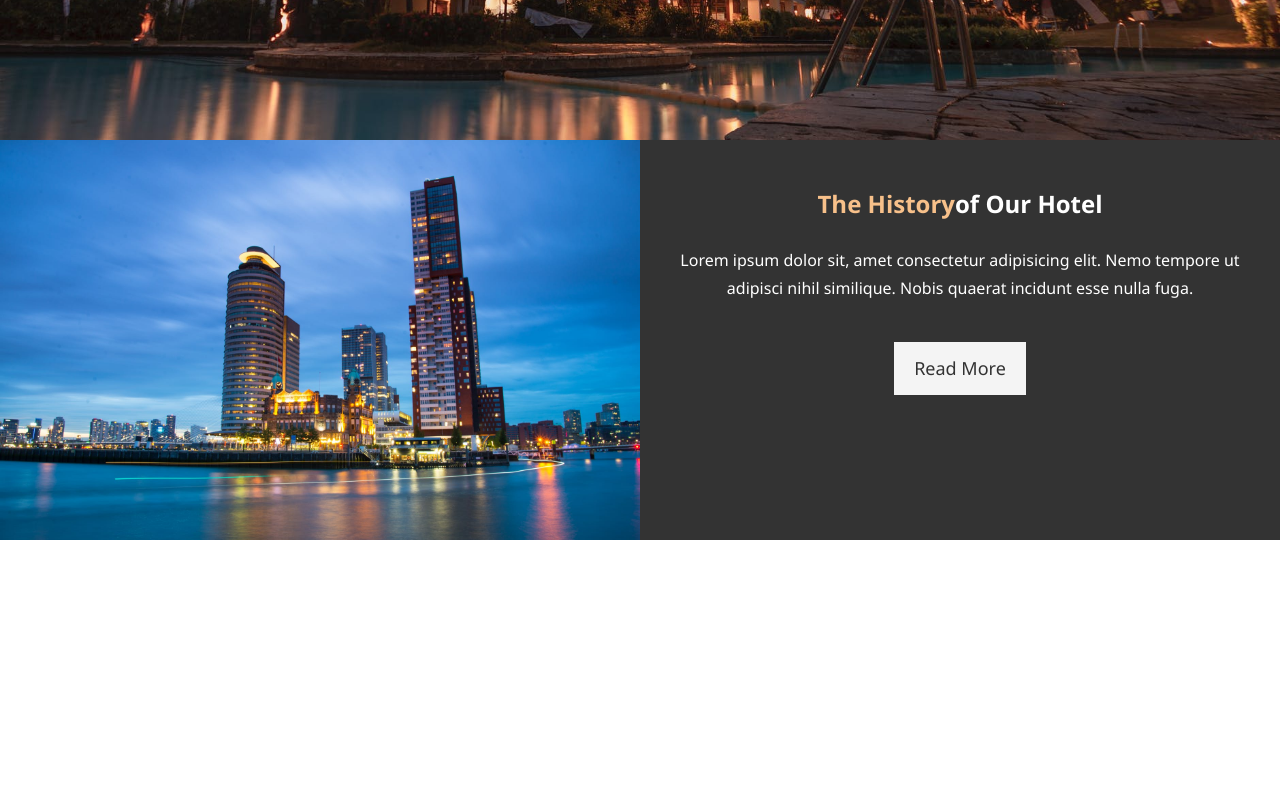
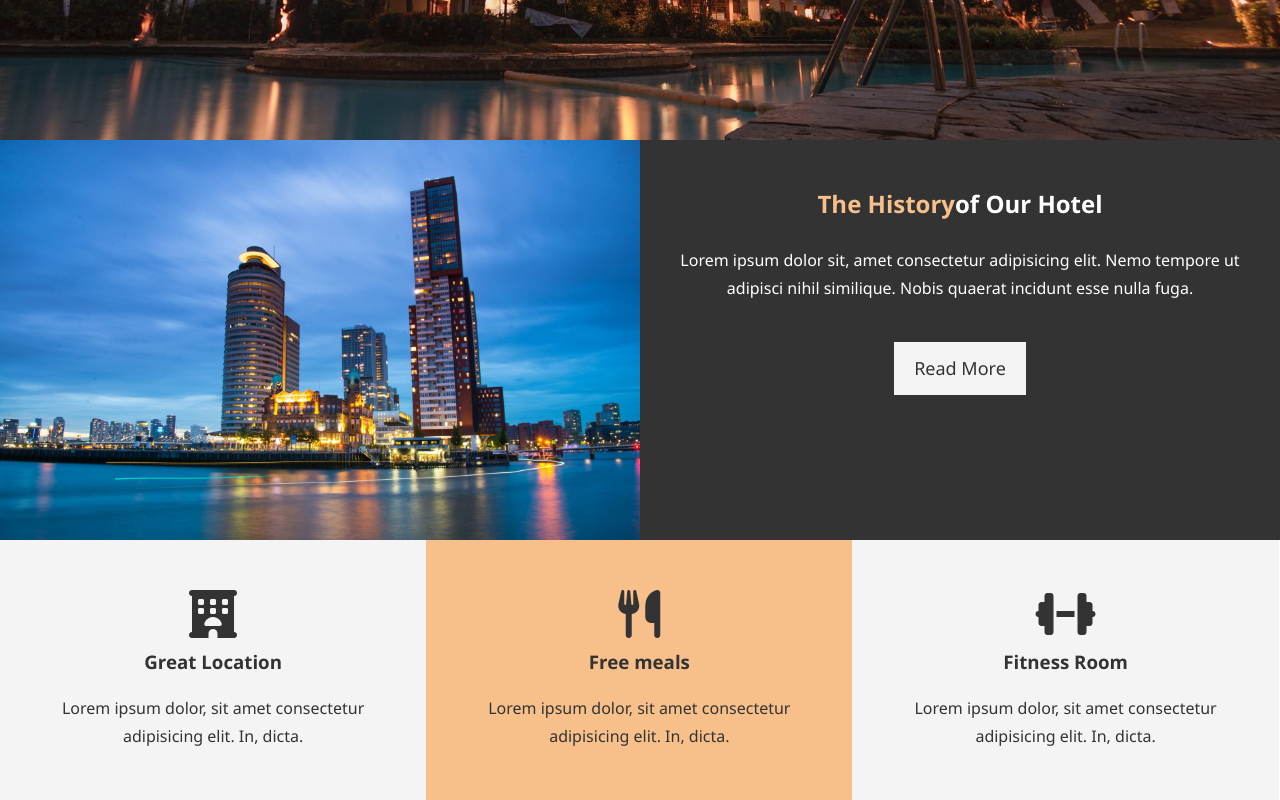
Before and after one commit to neha01995/Hotel_Management, a plain HTML site: page img/index.html in a window 1280 px wide. Shown: the part 527-1327 px from the top of the page. Before the commit the page ends 1067 px from the top, so only its background shows below. Drawn offline with Linux system fonts and the light colour scheme.

Commit message:
added features successfuuly

```diff
--- a/img/css/style.css
+++ b/img/css/style.css
@@ -136,8 +136,8 @@ p{
 }
 
 .bg-primary{
-    background: #333;
-    color: #f7c08a;
+    color: #333;
+    background: #f7c08a;
 }
 #home-info{
     height:400px;
@@ -167,3 +167,16 @@ p{
 #home-info .info-content p{
     padding-bottom: 30px;
 }
+
+/* Features section*/
+.box{
+    float: left;
+    width:33.3%;
+    padding: 50px;
+    text-align: center;
+
+}
+
+.box i{
+    margin-bottom: 10px;
+}
--- a/img/index.html
+++ b/img/index.html
@@ -50,7 +50,23 @@
 
     </section>
 
-
+    <section id="features">
+        <div class="box bg-light">
+            <i class="fas fa-hotel fa-3x"></i>
+            <h3>Great Location</h3>
+            Lorem ipsum dolor, sit amet consectetur adipisicing elit. In, dicta.
+        </div>
+        <div class="box bg-primary">
+            <i class="fas fa-utensils fa-3x"></i>
+            <h3>Free meals</h3>
+            Lorem ipsum dolor, sit amet consectetur adipisicing elit. In, dicta.
+        </div>
+        <div class="box bg-light">
+            <i class="fas fa-dumbbell fa-3x"></i>
+            <h3>Fitness Room</h3>
+            Lorem ipsum dolor, sit amet consectetur adipisicing elit. In, dicta.
+        </div>
+    </section>
 
 </body>
 </html>
```
